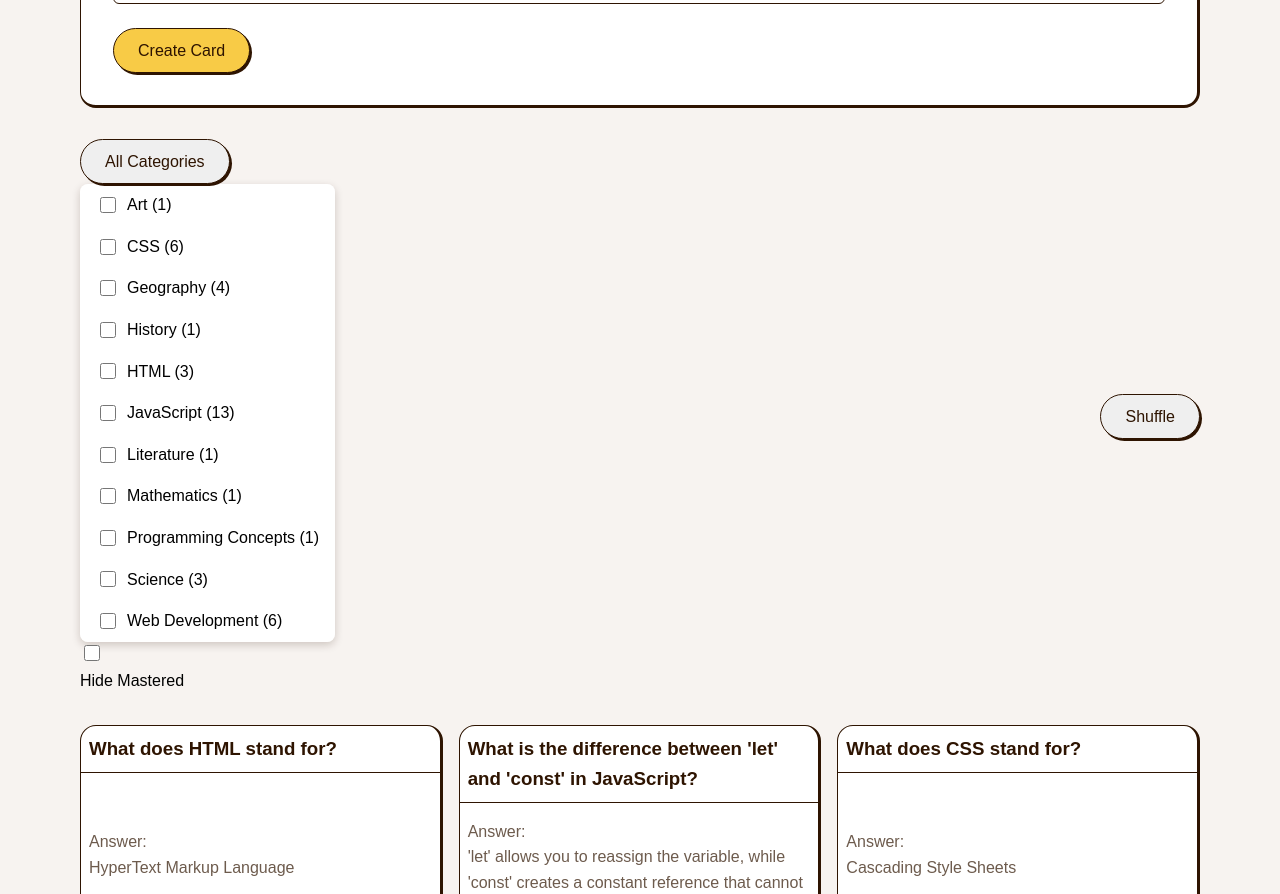
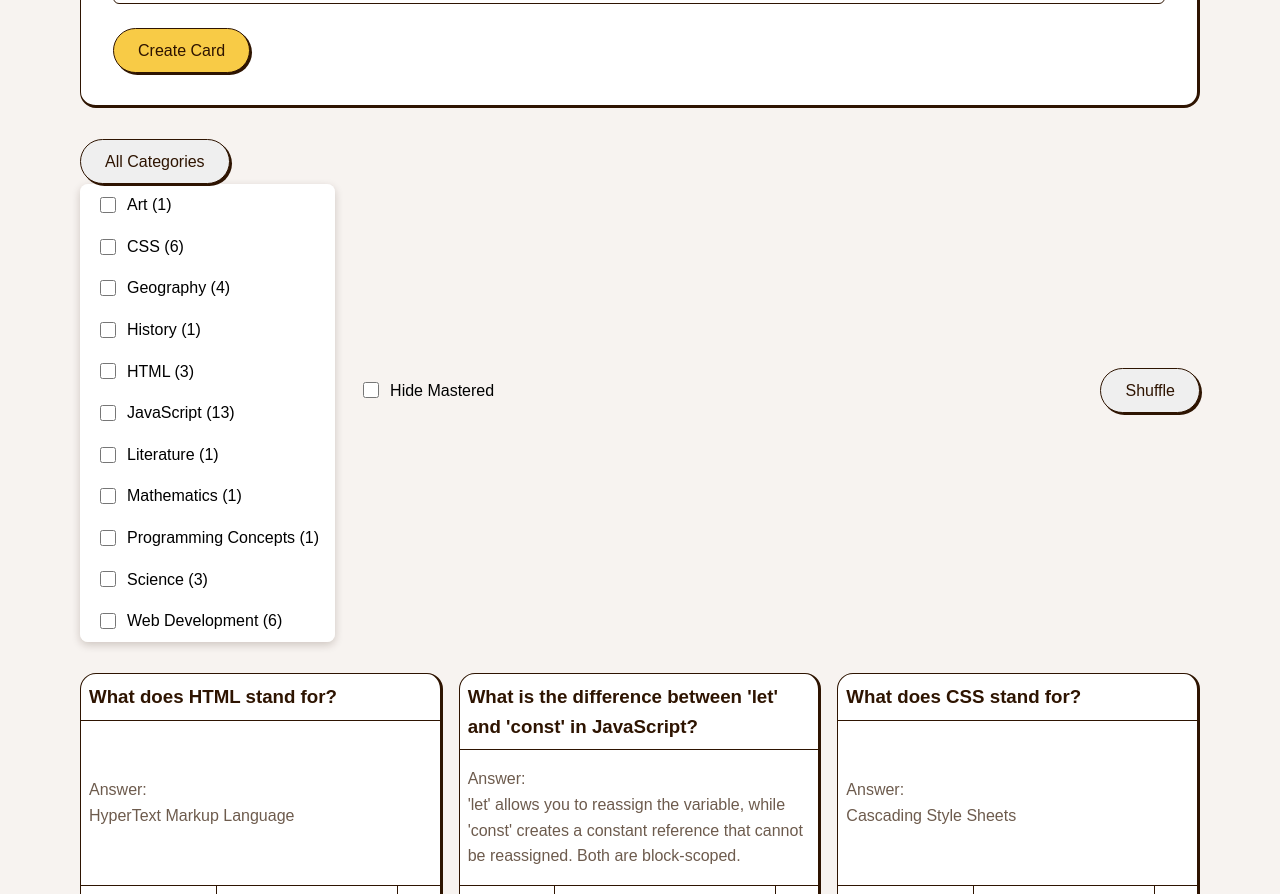
Before and after one commit to jkaps9/flashcard-app, a React (Vite) app: page / in a window 1280 px wide. Shown: the part 500-1394 px from the top of the page. Built offline with nearby package versions, Linux system fonts and the light colour scheme; a web font is replaced by a local one.

Commit message:
style filter row

```diff
--- a/src/components/CardManager.jsx
+++ b/src/components/CardManager.jsx
@@ -129,7 +129,7 @@ export default function CardManager() {
         </button>
       </form>
       <div className="row">
-        <div className="filters">
+        <div className={styles.cardFilters}>
           <div className="category-filter">
             <button
               type="button"
@@ -157,7 +157,7 @@ export default function CardManager() {
               ))}
             </fieldset>
           </div>
-          <div className="mastered-filter">
+          <div className={styles.masteredFilter}>
             <input
               type="checkbox"
               id="hideMastered"
--- a/src/components/CardManager.module.css
+++ b/src/components/CardManager.module.css
@@ -23,3 +23,15 @@
     padding: 0.5rem 1rem;
   }
 }
+
+.cardFilters {
+  align-items: center;
+  display: flex;
+  gap: 1.5rem;
+}
+
+.masteredFilter {
+  align-items: center;
+  display: flex;
+  gap: 0.5rem;
+}
--- a/src/index.css
+++ b/src/index.css
@@ -205,10 +205,10 @@ form.card {
   .input-group {
     align-self: stretch;
   }
-}
 
-label {
-  display: block;
+  label {
+    display: block;
+  }
 }
 
 input:not([type="checkbox"]),
```
